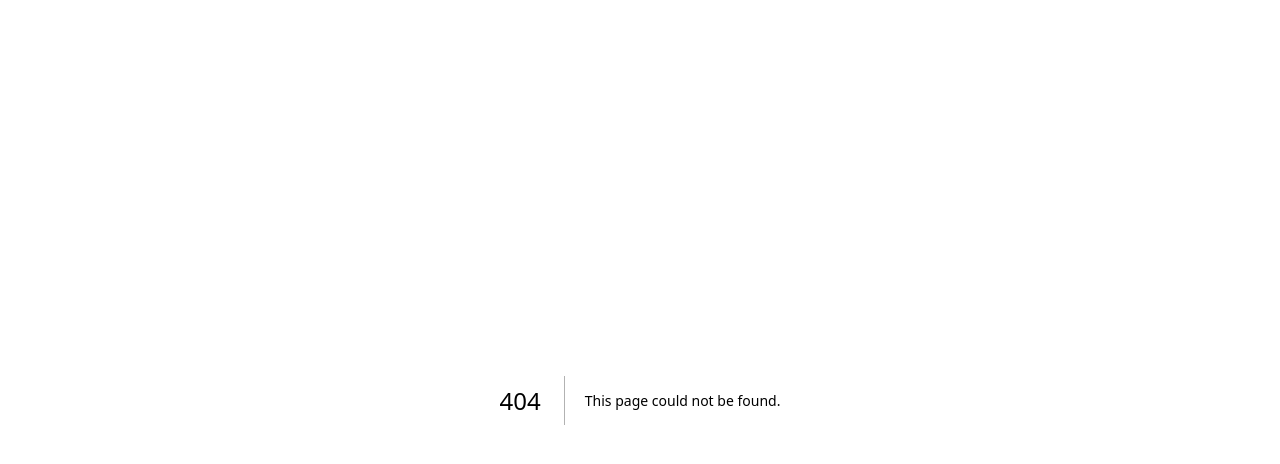
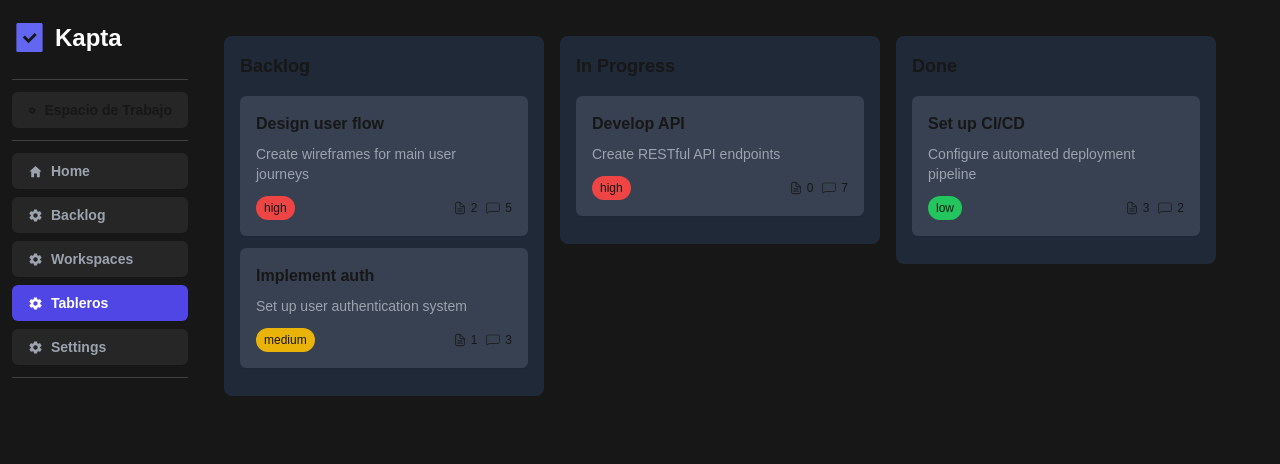
Before and after one commit to pierreGaramendi/kapta-next, a Next.js app: page /w/board in a window 1280 px wide. Before the commit this address had no page. Shown: the top 464 px of the page. Built offline with nearby package versions, Linux system fonts and the light colour scheme; no server answers; the database is empty.

Commit message:
backlog document created, export documents modified

```diff
--- /dev/null
+++ b/src/app/api/backlog/backlog.document.ts
@@ -0,0 +1,18 @@
+import mongoose, { Schema } from "mongoose";
+
+const backlogItemSchema = new Schema({
+  type: { type: String, enum: ["Epic", "Story", "Task", "Test", "Bug"], required: true },
+  title: { type: String, required: true },
+  description: String,
+  priority: { type: String, enum: ["low", "medium", "high"], default: "medium" },
+  status: { type: String, enum: ["open", "in progress", "closed"], default: "open" },
+  created_at: { type: Date, default: Date.now },
+  updated_at: { type: Date, default: Date.now },
+});
+
+const backlogSchema = new Schema({
+  project_id: { type: Schema.Types.ObjectId, ref: "Project", required: true },
+  items: [backlogItemSchema],
+});
+
+export const BacklogDocument = mongoose.models.Backlog || mongoose.model("Backlog", backlogSchema);
--- a/src/app/api/projects/get/route.ts
+++ b/src/app/api/projects/get/route.ts
@@ -1,6 +1,6 @@
 import dbConnect from "@/app/lib/mongo";
 import { NextResponse } from "next/server";
-import ProjectDocument from "../projects.document";
+import { ProjectDocument } from "../projects.document";
 
 export async function GET() {
   await dbConnect();
--- a/src/app/api/projects/projects.document.ts
+++ b/src/app/api/projects/projects.document.ts
@@ -1,14 +1,11 @@
 import mongoose, { Schema } from "mongoose";
-import { UserModelName } from "../user/user.document";
-
-const ProjectModelName = "Project";
 
 const projectSchema = new Schema({
   name: { type: String, required: true },
   description: String,
   start_date: Date,
   end_date: Date,
-  owner_id: { type: Schema.Types.ObjectId, ref: UserModelName, required: true },
+  owner_id: { type: Schema.Types.ObjectId, ref: "UserKapta", required: true },
   status: { type: String, enum: ["active", "completed", "archived"], default: "active" },
   backlog_general_id: { type: Schema.Types.ObjectId, ref: "BacklogGeneral" },
   sprints: [{ type: Schema.Types.ObjectId, ref: "Sprint" }],
@@ -20,5 +17,7 @@ const projectSchema = new Schema({
   ],
 });
 
-const ProjectDocument = mongoose.model(ProjectModelName, projectSchema);
-export default mongoose.models.Project || ProjectDocument;
+/* const ProjectDocument = mongoose.model("Project", projectSchema);
+export default mongoose.models.Project || ProjectDocument; */
+
+export const ProjectDocument = mongoose.models.Project || mongoose.model("Project", projectSchema);
--- a/src/app/api/user/me/route.ts
+++ b/src/app/api/user/me/route.ts
@@ -1,6 +1,6 @@
 import dbConnect from "@/app/lib/mongo";
 import { NextResponse } from "next/server";
-import UserDocument from "../user.document";
+import { UserDocument } from "../user.document";
 
 export async function GET() {
   await dbConnect();
--- a/src/app/api/user/user.document.ts
+++ b/src/app/api/user/user.document.ts
@@ -1,5 +1,5 @@
 import mongoose, { Schema } from "mongoose";
-export const UserModelName = "UserKapta";
+
 const userSchema = new Schema({
   name: { type: String, required: true },
   email: { type: String, required: true, unique: true },
@@ -8,5 +8,4 @@ const userSchema = new Schema({
   projects: [{ type: Schema.Types.ObjectId, ref: "Project" }],
 });
 
-const userDocument = mongoose.model(UserModelName, userSchema);
-export default mongoose.models.User || userDocument;
+export const UserDocument = mongoose.models.UserKapta || mongoose.model("UserKapta", userSchema);
--- /dev/null
+++ b/src/app/w/board/page.tsx
@@ -0,0 +1,115 @@
+"use client";
+
+import { useState } from "react";
+import { IoDocumentTextOutline } from "react-icons/io5";
+import { CiChat1 } from "react-icons/ci";
+
+export default function Page() {
+  const initialColumns = [
+    {
+      id: "backlog",
+      title: "Backlog",
+      tasks: [
+        {
+          id: "task1",
+          title: "Design user flow",
+          description: "Create wireframes for main user journeys",
+          status: "Backlog",
+          priority: "high",
+          attachments: 2,
+          comments: 5,
+        },
+        {
+          id: "task2",
+          title: "Implement auth",
+          description: "Set up user authentication system",
+          status: "Backlog",
+          priority: "medium",
+          attachments: 1,
+          comments: 3,
+        },
+      ],
+    },
+    {
+      id: "inProgress",
+      title: "In Progress",
+      tasks: [
+        {
+          id: "task3",
+          title: "Develop API",
+          description: "Create RESTful API endpoints",
+          status: "In Progress",
+          priority: "high",
+          attachments: 0,
+          comments: 7,
+        },
+      ],
+    },
+    {
+      id: "done",
+      title: "Done",
+      tasks: [
+        {
+          id: "task4",
+          title: "Set up CI/CD",
+          description: "Configure automated deployment pipeline",
+          status: "Done",
+          priority: "low",
+          attachments: 3,
+          comments: 2,
+        },
+      ],
+    },
+  ];
+  const [columns, setColumns] = useState(initialColumns);
+  return (
+    <div>
+      <main className="flex-1 flex flex-col">
+        <div className="flex-1 p-6 overflow-x-auto">
+          <div>
+            <div className="flex space-x-4">
+              {columns.map((column) => (
+                <div key={column.id}>
+                  <div className="bg-gray-800 p-4 rounded-lg w-80 flex-shrink-0">
+                    <h2 className="text-lg font-semibold mb-4">{column.title}</h2>
+                    {column.tasks.map((task, index) => (
+                      <div key={task.id}>
+                        <div className="bg-gray-700 p-4 rounded-md mb-3 shadow-sm hover:shadow-md transition-shadow duration-200">
+                          <h3 className="font-semibold mb-2">{task.title}</h3>
+                          <p className="text-sm text-gray-400 mb-3">{task.description}</p>
+                          <div className="flex items-center justify-between text-xs">
+                            <span
+                              className={`px-2 py-1 rounded-full ${
+                                task.priority === "high"
+                                  ? "bg-red-500"
+                                  : task.priority === "medium"
+                                  ? "bg-yellow-500"
+                                  : "bg-green-500"
+                              }`}
+                            >
+                              {task.priority}
+                            </span>
+                            <div className="flex items-center space-x-2">
+                              <span className="flex items-center">
+                                <IoDocumentTextOutline size={14} className="mr-1" />
+                                {task.attachments}
+                              </span>
+                              <span className="flex items-center">
+                                <CiChat1 size={16} className="mr-1" />
+                                {task.comments}
+                              </span>
+                            </div>
+                          </div>
+                        </div>
+                      </div>
+                    ))}
+                  </div>
+                </div>
+              ))}
+            </div>
+          </div>
+        </div>
+      </main>
+    </div>
+  );
+}
--- a/src/app/w/components/SideBar.tsx
+++ b/src/app/w/components/SideBar.tsx
@@ -10,7 +10,7 @@ const routes = [
   { name: "Home", path: "/w/dashboard", icon: <IoMdHome size={15} /> },
   { name: "Backlog", path: "/w/lists", icon: <IoMdSettings size={15} /> },
   { name: "Workspaces", path: "/w/workspaces", icon: <IoMdSettings size={15} /> },
-  { name: "Tableros", path: "/w/lists", icon: <IoMdSettings size={15} /> },
+  { name: "Tableros", path: "/w/board", icon: <IoMdSettings size={15} /> },
   { name: "Settings", path: "/w/settings", icon: <IoMdSettings size={15} /> },
 ];
 
@@ -19,11 +19,18 @@ export function Sidebar() {
 
   useEffect(() => {
     const fetchData = async () => {
-      const response2 = await axios('/api/test/get');
-      const projects = await axios('/api/projects/get');
+      try {
+        //
+        const me = await axios("/api/user/me");
+        const projects = await axios("/api/projects/get");
+        console.log(me.data);
+        console.log(projects.data);
+      } catch (error: any) {
+        console.error(error.response.data); // NOTE - use "error.response.data` (not "error")
+      }
+
       //const responsePOST = await axios.post('/api/test/post');
-      console.log(response2.data);
-      console.log(projects.data);
+      //sconsole.log(projects);
       setData(1);
     };
     fetchData();
--- a/src/app/w/layout.tsx
+++ b/src/app/w/layout.tsx
@@ -1,6 +1,4 @@
 "use client";
-import { RiTaskFill } from "react-icons/ri";
-import { IoMdHome } from "react-icons/io";
 import { Sidebar } from "./components/SideBar";
 
 export default function ({
```
